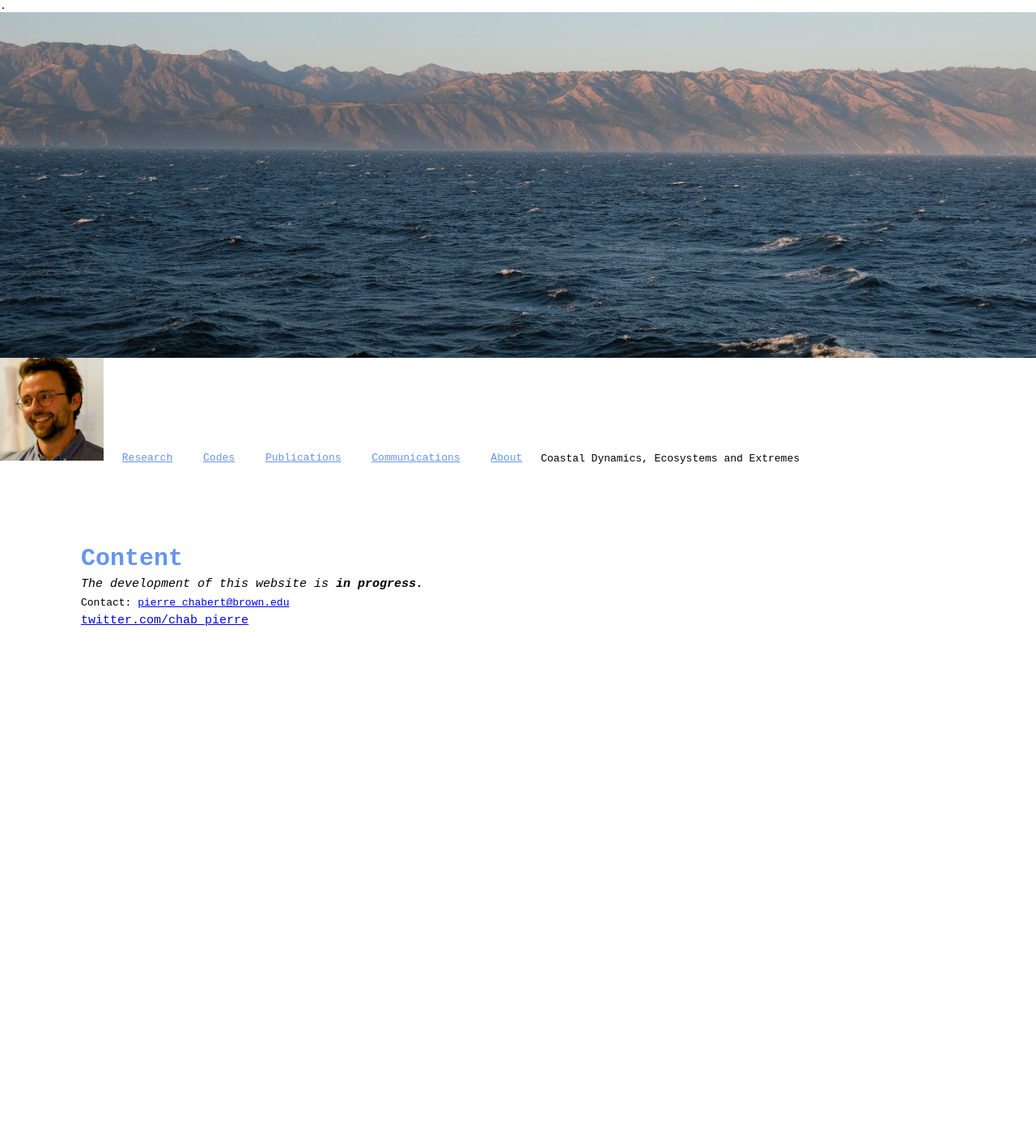
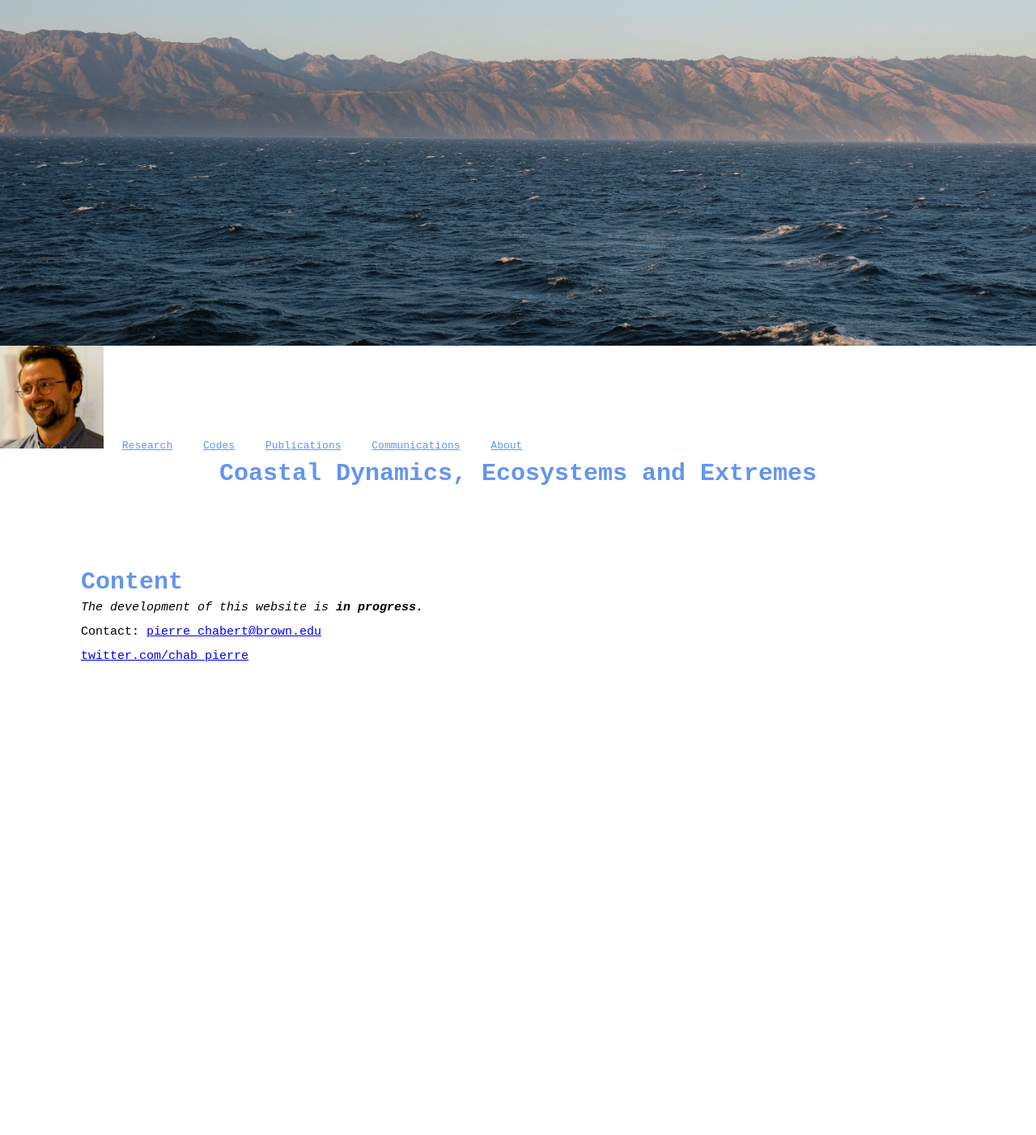
Before and after one commit to pierrechabert/pierrechabert.github.io, a Jekyll site: the page index.html, which Jekyll copies as it is, in a window 1280 px wide. Shown: the whole page at 81% size. Built offline with Jekyll 4.4.1, drawn with Linux system fonts in a browser that asks for light colours; before the commit the page ends 1373 px from its top, so only the background shows below that.

Commit message:
Update index.html

```diff
--- a/index.html
+++ b/index.html
@@ -30,17 +30,14 @@
 
   </head>
 
-  <! –– style="font-family:Arial"––> .
-
-
 
   <body>
     <body>
 <div class="imgbox">
     <img class="center-fit" src='CCE2019.jpeg'>
 </div>
-       <! –– <img src="Image-pchabert.png"  width="10%" id="one">
 
+<!-- <img src="Image-pchabert.png"  width="10%" id="one"> -->
     <img src="Image-pchabert.png"  width="10%">
 
         <a href="https://pierrechabert.github.io/Research" style="color:cornflowerblue; margin:15px; text-align:center">Research</a>
```
Also changed, not shown: other parts of index.html (+2 -3 lines).
